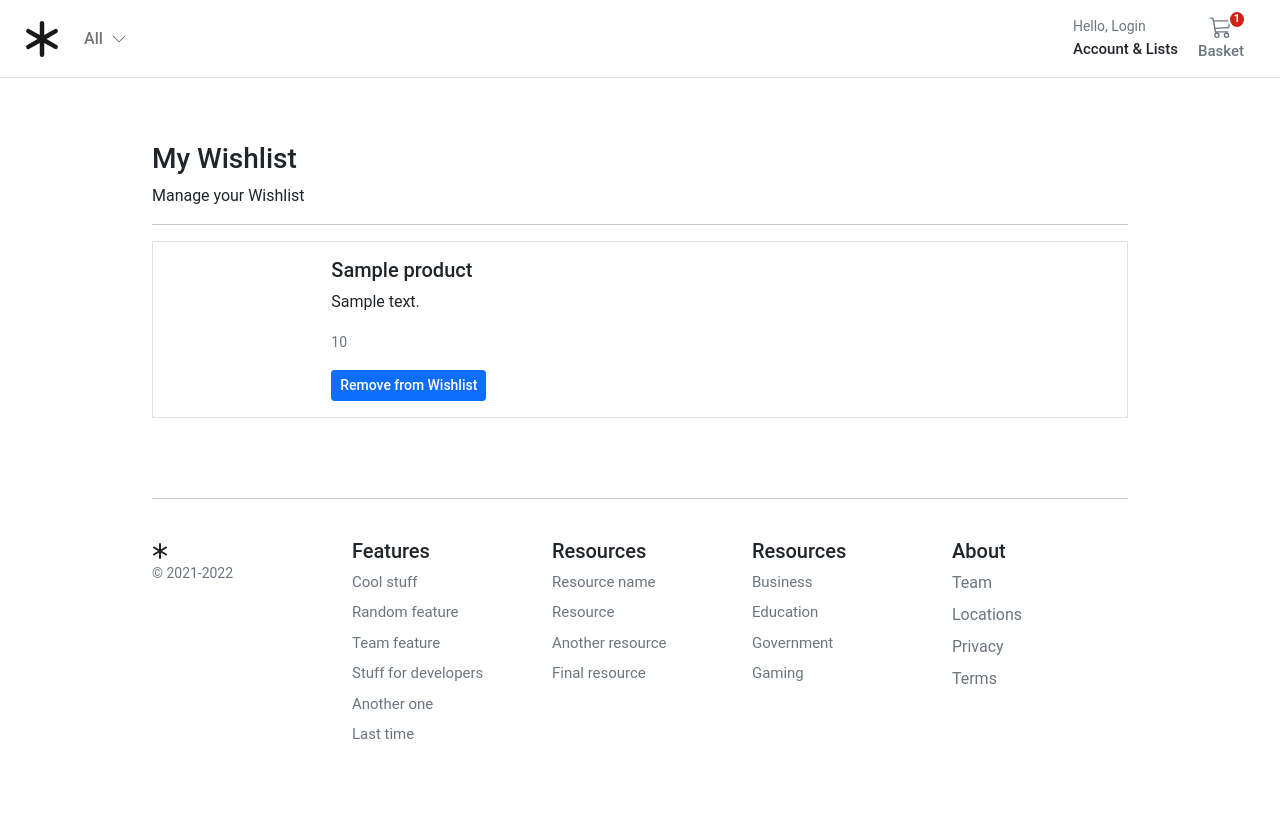
After one commit to Xeranif/Prairie-View-Market-Place-, a Django app: template templates/account/dashboard/user_wish_list.html in a window 1280 px wide. The commit adds this page. Run offline with Django 4.2, Linux system fonts and the light colour scheme; the template is opened without the code that fills it: most values are stand-ins (such as "Sample title", 1, 10 or a date in 2020).

Commit message:
Wish List
Implemented a Wish List for users

```diff
--- a/account/urls.py
+++ b/account/urls.py
@@ -63,4 +63,7 @@ urlpatterns = [
     path("addresses/edit/<slug:id>/", views.edit_address, name="edit_address"),
     path("addresses/delete/<slug:id>/", views.delete_address, name="delete_address"),
     path("addresses/set_default/<slug:id>/", views.set_default, name="set_default"),
+    # Wish List
+    path("wishlist", views.wishlist, name="wishlist"),
+    path("wishlist/add_to_wishlist/<int:id>", views.add_to_wishlist, name="user_wishlist"),
 ]
--- a/store/models.py
+++ b/store/models.py
@@ -1,5 +1,7 @@
 from enum import unique
 from tkinter.tix import Tree
+
+from django.conf import settings
 from django.db import models
 from django.urls import reverse
 from django.utils.translation import gettext_lazy as _
@@ -112,6 +114,7 @@ class Product(models.Model):
     )
     created_at = models.DateTimeField(_("Created at"), auto_now_add=True, editable=False)
     updated_at = models.DateTimeField(_("Updated at"), auto_now=True)
+    users_wishlist = models.ManyToManyField(settings.AUTH_USER_MODEL, related_name="user_wishlist", blank=True)
 
     class Meta:
         ordering = ("-created_at",)
--- /dev/null
+++ b/templates/account/dashboard/user_wish_list.html
@@ -0,0 +1,42 @@
+{% extends "../sub_base.html" %}
+{% block title %}Users Wish List{% endblock %}
+
+{% block sub_content %}
+<div class="col-12 mx-auto">
+  <h1 class="h3">My Wishlist</h1>
+  <div>Manage your Wishlist</div>
+  <hr />
+
+  {% if wishlist %}
+  {% for product in wishlist  %}
+
+  <div class="card mb-3 rounded-0">
+    <div class="row g-0">
+      <div class="col-md-2">
+        {% for image in product.product_image.all  %}
+          {% if image.is_feature %}
+          <img class="img-fluid d-block p-2" width="135px" src="{{ image.image.url }}"
+            alt="{{ image.image.alt_text }}" />
+          {% endif %}
+        {% endfor %}
+      </div>
+      <div class="col-md-10">
+        <div class="card-body">
+          <h5 class="card-title">{{product.title}}</h5>
+          <p class="card-text">{{product.description}}</p>
+          <p class="card-text"><small class="text-muted">{{product.regular_price}}</small></p>
+          <a type="button" class="btn btn-primary fw500 btn-sm" href="{% url 'account:user_wishlist' product.id %}">Remove from Wishlist</a>
+        </div>
+      </div>
+    </div>
+  </div>
+
+  {% endfor %}
+  {% else %}
+  <p class="card-text">No products have been added to your wishlist yet</p>
+  {% endif %}
+
+
+
+</div>
+{% endblock %}
--- a/templates/base.html
+++ b/templates/base.html
@@ -4,7 +4,7 @@
     <head>
         <meta charset="utf-8" />
         <title>
-            {% block title %}Store - Low Prices in Books & more{% endblock %}
+            {% block title %}Store{% endblock %}
         </title>
         <meta name="viewport" content="width=device-width, initial-scale=1">
         <link href="https://cdn.jsdelivr.net/npm/bootstrap@5.0.0-beta1/dist/css/bootstrap.min.css"
--- a/templates/basket/summary.html
+++ b/templates/basket/summary.html
@@ -1,8 +1,6 @@
 {% extends "../base.html" %}
 {% load static %}
-{% block title %}
-    Basket Summary
-{% endblock %}
+{% block title %}Basket Summary{% endblock %}
 {% block content %}
     <div class="container">
         <div class="col-12">
--- a/templates/store/index.html
+++ b/templates/store/index.html
@@ -13,7 +13,8 @@
                 <path d="M8 15A7 7 0 1 1 8 1a7 7 0 0 1 0 14zm0 1A8 8 0 1 0 8 0a8 8 0 0 0 0 16z"/>
                 <path d="M8.93 6.588l-2.29.287-.082.38.45.083c.294.07.352.176.288.469l-.738 3.468c-.194.897.105 1.319.808 1.319.545 0 1.178-.252 1.465-.598l.088-.416c-.2.176-.492.246-.686.246-.275 0-.375-.193-.304-.533L8.93 6.588zM9 4.5a1 1 0 1 1-2 0 1 1 0 0 1 2 0z"/>
             </svg>
-        COVID-19 - <u>Click here for our latest updates</u> on our stores, website and contact centre. Thank you for
+            PVMP is a newly created website to give productive products to our Panthers!
+            <u>Click here for our latest updates</u> on our website, and contact centre. Thank you for
         your patience and support.
     </div>
     <div class="container">
```
Also changed, not shown: _documentation/database_schema.txt (+11 -0 lines), account/views.py (+21 -1 lines), templates/account/dashboard/dashboard.html (+51 -44 lines), templates/account/registration/account_activation_email.html (+3 -5 lines), templates/store/single.html (+26 -48 lines), db.sqlite3, store/migrations/0002_product_users_wishlist.py (added).
